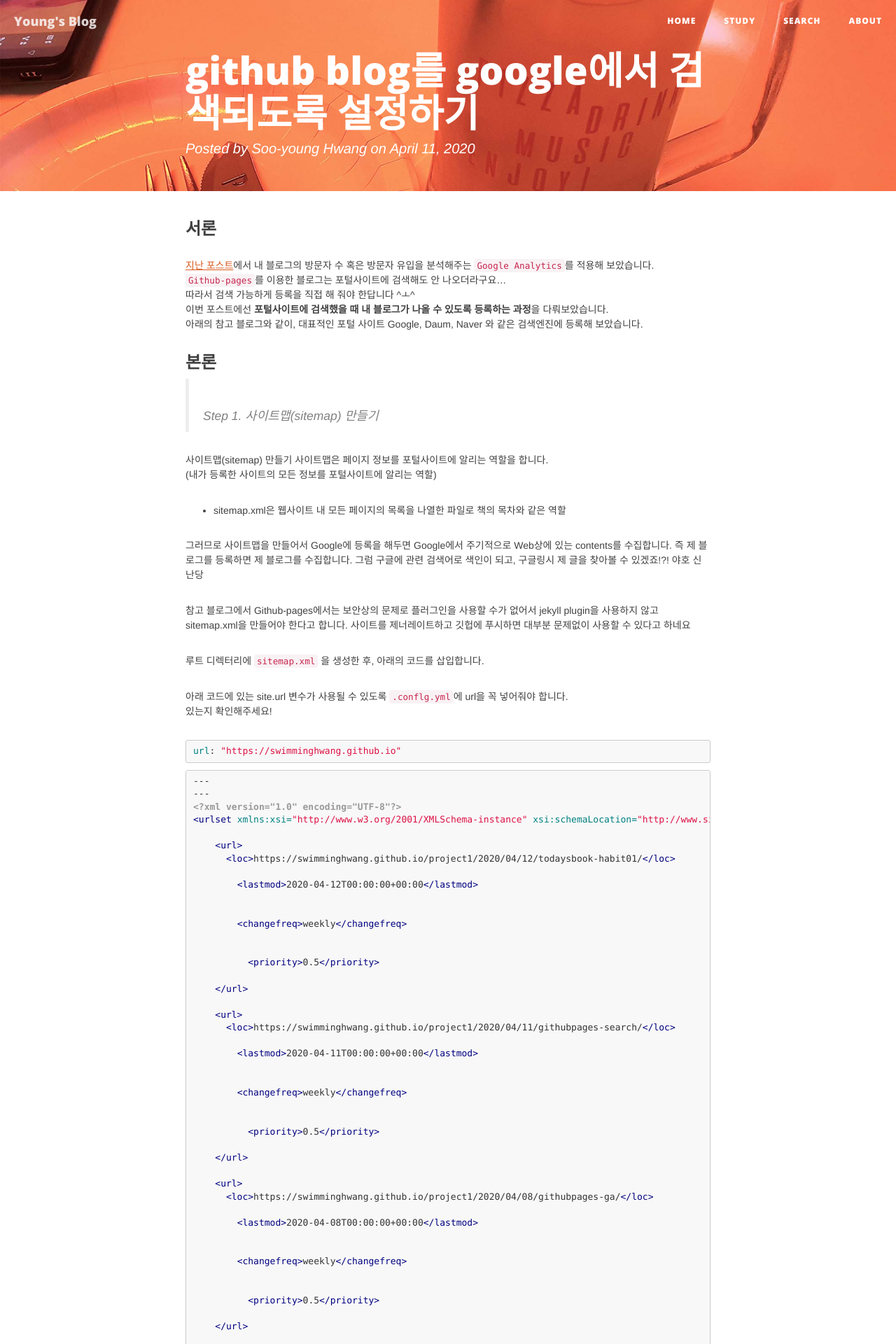
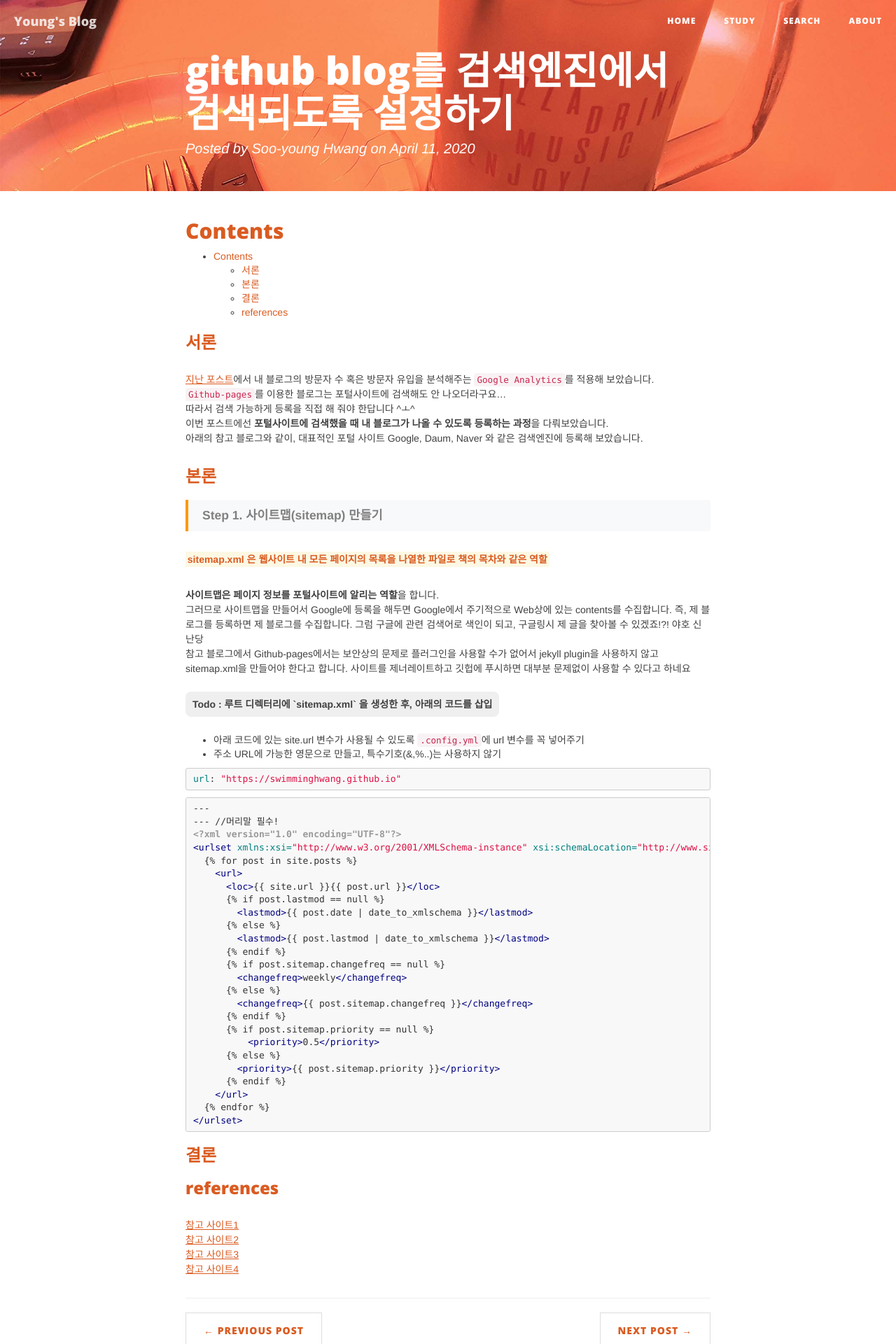
Before and after one commit to SwimmingHwang/SwimmingHwang.github.io.old, a Jekyll site: the page built from _posts/2020-04-11-githubpages-search.markdown, in a window 1280 px wide. Shown: the top 1920 px of the page at 70% size. Built offline with Jekyll 4.4.1, drawn with Linux system fonts in a browser that asks for light colours; nearby versions of some CDN libraries; some web fonts are replaced; comment, search, counter and statistics services are not loaded; some of the changed text lies outside the part shown.

Commit message:
fix: edit css and post

```diff
--- a/_config.yml
+++ b/_config.yml
@@ -11,7 +11,7 @@ plugins: [jekyll-paginate]
 baseurl: ""
 header-img: img/blogbg.jpg
 headercolor: "#FFFFFF"
-logo: #/project-pages/img/logos/Project-Pages-New-Logo-Inverted.png
+#logo: #/project-pages/img/logos/Project-Pages-New-Logo-Inverted.png
 
 # Tertiary Parameters
 github_username: SwimmingHwang
@@ -41,7 +41,7 @@ defaults:
 
 # Prose Settings
 prose:
-  ignore: ['feed.xml', '/stl', '/ply', '/js', '/plugin', '/lib', '/projectors', '_layouts', '/_includes', 'Gruntfile.js', 'package.json', 'proselinks.jsonp', 'ppanchor.matin', '.gitignore', '/search', '/css', '/img', 'favicon.png','_data/*.json','LICENSES.md','README.md','colorscheme.scss','members.html','mentions.html','index.html']
+  ignore: ['feed.xml', '/stl', '/ply', '/js', '/plugin', '/lib', '/projectors', '_layouts', '/_includes', 'Gruntfile.js', 'package.json', 'proselinks.jsonp', 'ppanchor.matin', '.gitignore', '/search', '/css', '/img','_data/*.json','LICENSES.md','README.md','colorscheme.scss','members.html','mentions.html','index.html']
   siteurl: 'http://swimminghwang.github.io/'
   ispp: true
   media: 'img'
--- a/_includes/head.html
+++ b/_includes/head.html
@@ -11,8 +11,6 @@
 	{% include altmetric.html %}
 
 	{% endif %}
-
-	<!-- <link rel='shortcut icon' type='image/png' href='{{ site.baseurl }}/favicon.png' /> -->
 
     <title>{% if page.title %}{{ page.title }} - {{ site.title }}{% else %}{{ site.title }}{% endif %}</title>
 
--- a/_posts/2020-04-11-githubpages-search.markdown
+++ b/_posts/2020-04-11-githubpages-search.markdown
@@ -1,11 +1,15 @@
 ---
 layout:     post
-title:      github blog를 google에서 검색되도록 설정하기
+title:      github blog를 검색엔진에서 검색되도록 설정하기
 author:     Soo-young Hwang
 tags: 		Github-pages
 # subtitle:
 category:  project1
 ---
+
+## Contents
+* TOC
+{:toc}
 
 ### 서론
 [지난 포스트](https://swimminghwang.github.io/project1/2020/04/08/githubpages-ga/)에서 내 블로그의 방문자 수 혹은 방문자 유입을 분석해주는 `Google Analytics`를 적용해 보았습니다.
@@ -15,22 +19,17 @@ category:  project1
 아래의 참고 블로그와 같이, 대표적인 포털 사이트 Google, Daum, Naver 와 같은 검색엔진에 등록해 보았습니다.
 
 ### 본론
-> Step 1. 사이트맵(sitemap) 만들기
+<blockquote>Step 1. 사이트맵(sitemap) 만들기</blockquote>
 
-사이트맵(sitemap) 만들기
-사이트맵은 페이지 정보를 포털사이트에 알리는 역할을 합니다.
-(내가 등록한 사이트의 모든 정보를 포털사이트에 알리는 역할)
-- sitemap.xml은 웹사이트 내 모든 페이지의 목록을 나열한 파일로 책의 목차와 같은 역할
+<mark>sitemap.xml 은 웹사이트 내 모든 페이지의 목록을 나열한 파일로 책의 목차와 같은 역할</mark>
 
-그러므로 사이트맵을 만들어서 Google에 등록을 해두면 Google에서 주기적으로 Web상에 있는 contents를 수집합니다. 즉 제 블로그를 등록하면 제 블로그를 수집합니다. 그럼 구글에 관련 검색어로 색인이 되고, 구글링시 제 글을 찾아볼 수 있겠죠!?! 야호 신난당
-
+**사이트맵은 페이지 정보를 포털사이트에 알리는 역할**을 합니다.
+그러므로 사이트맵을 만들어서 Google에 등록을 해두면 Google에서 주기적으로 Web상에 있는 contents를 수집합니다.   즉, 제 블로그를 등록하면 제 블로그를 수집합니다.   그럼 구글에 관련 검색어로 색인이 되고, 구글링시 제 글을 찾아볼 수 있겠죠!?! 야호 신난당
 참고 블로그에서 Github-pages에서는 보안상의 문제로 플러그인을 사용할 수가 없어서 jekyll plugin을 사용하지 않고 sitemap.xml을 만들어야 한다고 합니다. 사이트를 제너레이트하고 깃헙에 푸시하면 대부분 문제없이 사용할 수 있다고 하네요
 
-루트 디렉터리에 `sitemap.xml` 을 생성한 후, 아래의 코드를 삽입합니다.
-
-아래 코드에 있는 site.url 변수가 사용될 수 있도록 `.conflg.yml`에 url을 꼭 넣어줘야 합니다.
-있는지 확인해주세요!
-
+<p><execode>Todo : 루트 디렉터리에 `sitemap.xml` 을 생성한 후, 아래의 코드를 삽입</execode></p>
+- 아래 코드에 있는 site.url 변수가 사용될 수 있도록 `.config.yml`에 url 변수를 꼭 넣어주기
+- 주소 URL에 가능한 영문으로 만들고, 특수기호(&,%..)는 사용하지 않기
 
 {% highlight yml %}
 url: "https://swimminghwang.github.io"
@@ -38,8 +37,9 @@ url: "https://swimminghwang.github.io"
 
 
 {% highlight xml %}
+{% raw %}
 ---
----
+--- //머리말 필수!
 <?xml version="1.0" encoding="UTF-8"?>
 <urlset xmlns:xsi="http://www.w3.org/2001/XMLSchema-instance" xsi:schemaLocation="http://www.sitemaps.org/schemas/sitemap/0.9 http://www.sitemaps.org/schemas/sitemap/0.9/sitemap.xsd" xmlns="http://www.sitemaps.org/schemas/sitemap/0.9">
   {% for post in site.posts %}
@@ -63,6 +63,7 @@ url: "https://swimminghwang.github.io"
     </url>
   {% endfor %}
 </urlset>
+{% endraw %}
 {% endhighlight %}
 
 
@@ -74,7 +75,3 @@ url: "https://swimminghwang.github.io"
 [참고 사이트2](http://dveamer.github.io/homepage/Sitemap.html)
 [참고 사이트3](https://honbabzone.com/jekyll/start-gitHubBlog/#step-9-%EA%B5%AC%EA%B8%80-%EA%B2%80%EC%83%89-%EA%B0%80%EB%8A%A5%ED%95%98%EA%B2%8C-%ED%95%98%EA%B8%B0)
 [참고 사이트4](https://wayhome25.github.io/etc/2017/02/20/google-search-sitemap-jekyll/)
-
-
-http://parkjuwan.dothome.co.kr/webapp/ltgt_conv/
-마크다운코드를 하이라이트로
--- a/css/clean-blog.css
+++ b/css/clean-blog.css
@@ -4,6 +4,12 @@
   padding: 100px 0 50px;
   color: #FFFFFF;
 }
+
+mark{
+  color : #da5b21;
+  font-weight: 600;
+}
+
 .center {
   display: block;
   margin: auto;
@@ -25,7 +31,10 @@ p.red {
   color: #FF0000;
 }
 
-h1,
+h1{
+  font-family: 'Open Sans', 'Helvetica Neue', Helvetica, Arial, sans-serif;
+  font-weight: 800;
+}
 h2,
 h3,
 h4,
@@ -33,7 +42,41 @@ h5,
 h6 {
   font-family: 'Open Sans', 'Helvetica Neue', Helvetica, Arial, sans-serif;
   font-weight: 800;
+  color : #da5b21;
 }
+ho {
+  background-color : #f8a813;
+  color : white;
+  font-size: medium;
+  font-weight: 800;
+}
+
+p execode {
+  overflow: auto;
+  font-weight: 800;
+  padding: 1rem 1rem 1rem 1rem;
+  margin: 0px 0px 50px 0px;
+
+  border-top-right-radius: 8px;
+  border-top-left-radius: 8px;
+  border-bottom-right-radius: 8px;
+  border-bottom-left-radius: 8px;
+  background-color: #EFEFEF;
+}
+
+blockquote {
+  margin-top: 2rem;
+  margin-bottom: 2rem;
+  border-top-right-radius: 4px;
+  border-bottom-right-radius: 4px;
+  margin-left: 0px;
+  margin-right: 0px;
+  color: rgb(33, 37, 41);
+  border-left: 4px solid rgb(255, 153, 0);
+  background: rgb(248, 249, 250);
+  padding: 1rem 1rem 1rem 2rem;
+}
+
 a {
   color: #da5b21;
 }
@@ -43,10 +86,11 @@ a:focus {
 }
 a img:hover,
 a img:focus {
+
 }
 blockquote {
   color: #808080;
-  font-style: italic;
+  font-weight: 600;
 }
 hr.small {
   max-width: 100px;
--- a/sitemap.xml
+++ b/sitemap.xml
@@ -1,4 +1,3 @@
-
 ---
 layout: null
 ---
--- a/trash/example/2016-04-19-New-Post.markdown
+++ b/trash/example/2016-04-19-New-Post.markdown
@@ -1,9 +1,11 @@
+---
 layout:     post
 title:      New Post
 author:     Ahmet Cecen
 tags: 		post template
 subtitle:  	Some Short Description of Post
 # category:  project1
+---
 <!-- Start Writing Below in Markdown -->
 
 # Table of Contents
```
